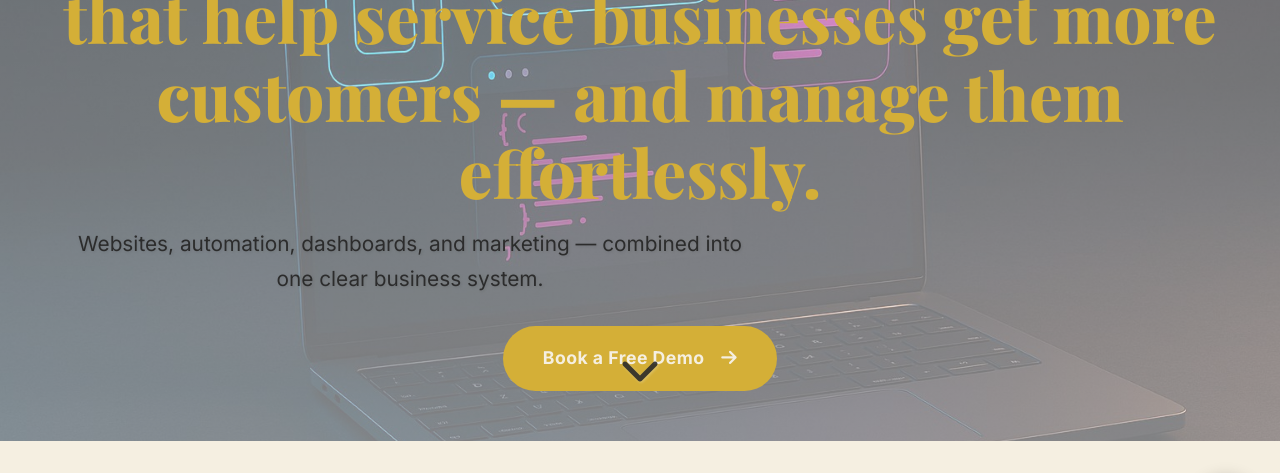
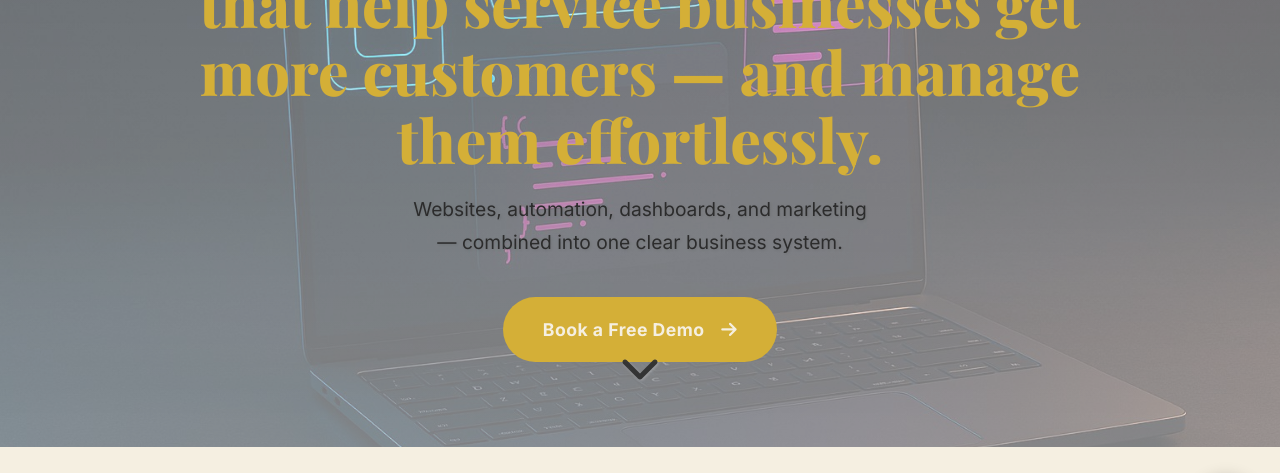
Before and after one commit to AbdiqafarHashi1/NairobipixelV2, a plain HTML site: page index.html in a window 1280 px wide. Shown: the part 242-715 px from the top of the page. Drawn offline with nearby package versions, Linux system fonts and the light colour scheme; no server answers.

Commit message:
Fix hero layout + clean metadata + update systems messaging

```diff
--- a/index.html
+++ b/index.html
@@ -114,6 +114,13 @@
       padding: clamp(30px, 6vw, 50px) 20px; color: #fff; position: relative;
       transition: background-image var(--transition-speed) var(--transition-ease);
     }
+    .hero h1 {
+      max-width: 900px;
+      margin: 0 auto 1.25rem;
+      font-size: clamp(2.3rem, 5vw, 3.8rem);
+      line-height: 1.12;
+      text-wrap: balance;
+    }
 .hero h1 .highlight-word { display: inline-block; animation: subtleTextPopIn 1s var(--transition-ease) forwards; opacity: 0; }
     .hero h1 .highlight-word:nth-child(1) { animation-delay: 0.1s; } .hero h1 .highlight-word:nth-child(2) { animation-delay: 0.3s; }
     .hero h1 .highlight-word:nth-child(3) { animation-delay: 0.5s; }
@@ -121,7 +128,12 @@
     .hero p.subtitle {
       color: #FFFFFF;
       text-shadow: 1px 1px 3px rgba(0,0,0,0.7);
-      font-size: clamp(1.1rem, 2.5vw, 1.3rem); margin-bottom: 1.8rem; max-width: 700px; animation: fadeInDelayed 1.2s var(--transition-ease) 0.8s forwards; opacity: 0;
+      font-size: clamp(1rem, 2.2vw, 1.2rem);
+      margin: 0 auto 2.1rem;
+      max-width: 760px;
+      animation: fadeInDelayed 1.2s var(--transition-ease) 0.8s forwards;
+      opacity: 0;
+      text-wrap: balance;
     }
     @keyframes fadeInDelayed { to { opacity: 1; } }
     .cta-button {
@@ -131,12 +143,12 @@
       transition: background-color 0.3s ease, transform 0.3s ease, box-shadow 0.3s ease;
       text-decoration: none; letter-spacing: 0.5px;
     }
-    .hero .cta-button { animation: fadeInDelayed 1.2s var(--transition-ease) 1s forwards; opacity: 0; }
+    .hero .cta-button { animation: fadeInDelayed 1.2s var(--transition-ease) 1s forwards; opacity: 0; margin-top: 0.3rem; margin-bottom: 2.2rem; }
     .cta-button:hover { background-color: #c8a634; transform: scale(1.05) translateY(-3px); box-shadow: 0 10px 20px rgba(212, 175, 55, 0.25); }
     .cta-button i { margin-left: 0.75rem; transition: transform 0.3s ease; }
     .cta-button:hover i { transform: translateX(5px); }
     .scroll-down-arrow {
-      position: absolute; bottom: 2rem; left: 50%; transform: translateX(-50%);
+      position: absolute; bottom: 2.5rem; left: 50%; transform: translateX(-50%);
       font-size: 2.5rem;
       color: #FFFFFF;
       opacity: 0.9;
@@ -478,7 +490,8 @@
   <section class="hero" id="hero">
     <div class="container">
       <h1>
-        <span class="highlight-word">We</span> <span class="highlight-word">build</span> <span class="highlight-word gold">systems</span><br>that help service businesses get more customers — and manage them effortlessly.
+        <span class="highlight-word">We</span> <span class="highlight-word">build</span> <span class="highlight-word gold">systems</span><br>
+        that help service businesses get more customers — and manage them effortlessly.
       </h1>
       <p class="subtitle">Websites, automation, dashboards, and marketing — combined into one clear business system.</p>
       <a href="#contact" class="cta-button">Book a Free Demo <i class="fas fa-arrow-right"></i></a>
@@ -557,7 +570,7 @@
         </div>
          <div class="card portfolio-item animate-pop-in" data-delay="500">
           <img src="./images/portfolio-laas.jpg" alt="Laas Coffee Branding" loading="lazy">
-          <h3>LAAS COFFEE</h3>
+          <h3>LAAS <br> COFFEE</h3>
           <span class="client-service">Cafe - Branding &amp; Social Launch</span>
           <div class="gallery-details">
             <h4>Project: Laas Coffee Brand Launch &amp; Social Media Kickstart</h4>
@@ -584,8 +597,8 @@
     <div class="container">
       <div class="founder-content">
         <h2 class="gold" style="margin-bottom: 1.5rem;">Meet Abdi Hashi</h2>
-        <p>Hi, I'm Abdi Hashi, the founder and creative lead at <strong>NairobiPixel</strong>. I help service businesses build systems that attract and manage customers—conversion-focused websites, automation, and dashboards that keep work moving.</p>
-        <p>Because I live and work in Nairobi, I understand how local customers search, buy, and follow up. We'll collaborate closely to map your process, then deliver a system your team can run confidently.</p>
+        <p>Hi, I\'m Abdi Hashi, the founder and creative lead at <strong>NairobiPixel</strong>. I help service businesses build systems that attract and manage customers—conversion-focused websites, automation, and dashboards that keep work moving.</p>
+        <p>Because I live and work in Nairobi, I understand how local customers search, buy, and follow up. We\'ll collaborate closely to map your process, then deliver a system your team can run confidently.</p>
         <a href="#contact" class="cta-button">Let's Create Together <i class="fas fa-pen-nib"></i></a>
       </div>
     </div>
@@ -1150,8 +1163,8 @@
           'Status tracking (e.g., application stages)',
           'Invoice & payment records',
           'Staff accounts & accountability',
-        'Reporting/exports (optional)',
-      ],
+          'Reporting/exports (optional)'
+        ]
       },
       'Impactful Web Design': {
         title: 'High-Converting Websites',
@@ -1161,19 +1174,19 @@
           'WhatsApp + forms integrated',
           'Analytics/Pixel setup',
           'SEO foundations',
-        'Fast + mobile-first',
-      ],
+          'Fast + mobile-first'
+        ]
       },
       'Targeted Paid Advertising': {
         title: 'Growth & Automation',
         description: 'Growth systems to capture, nurture, and measure leads.',
         items: [
           'Lead funnels & landing pages',
-        'Follow-up automation (do not overpromise; keep wording general)',
+          'Follow-up automation (keep wording general)',
           'Retargeting strategy',
           'Performance reporting',
-        'Ads management setup (Meta/Google optional)',
-      ],
+          'Ads management setup (Meta/Google optional)'
+        ]
       },
       'Memorable Branding': {
         title: 'Branding & Content',
@@ -1183,9 +1196,9 @@
           'Visual identity refresh',
           'Content templates',
           'Brand consistency system',
-        'Social content structure',
-      ],
-    },
+          'Social content structure'
+        ]
+      }
   };
 
   function openServiceModal(serviceName) {
```
Lines whose indentation alone changed are shown as unchanged.
